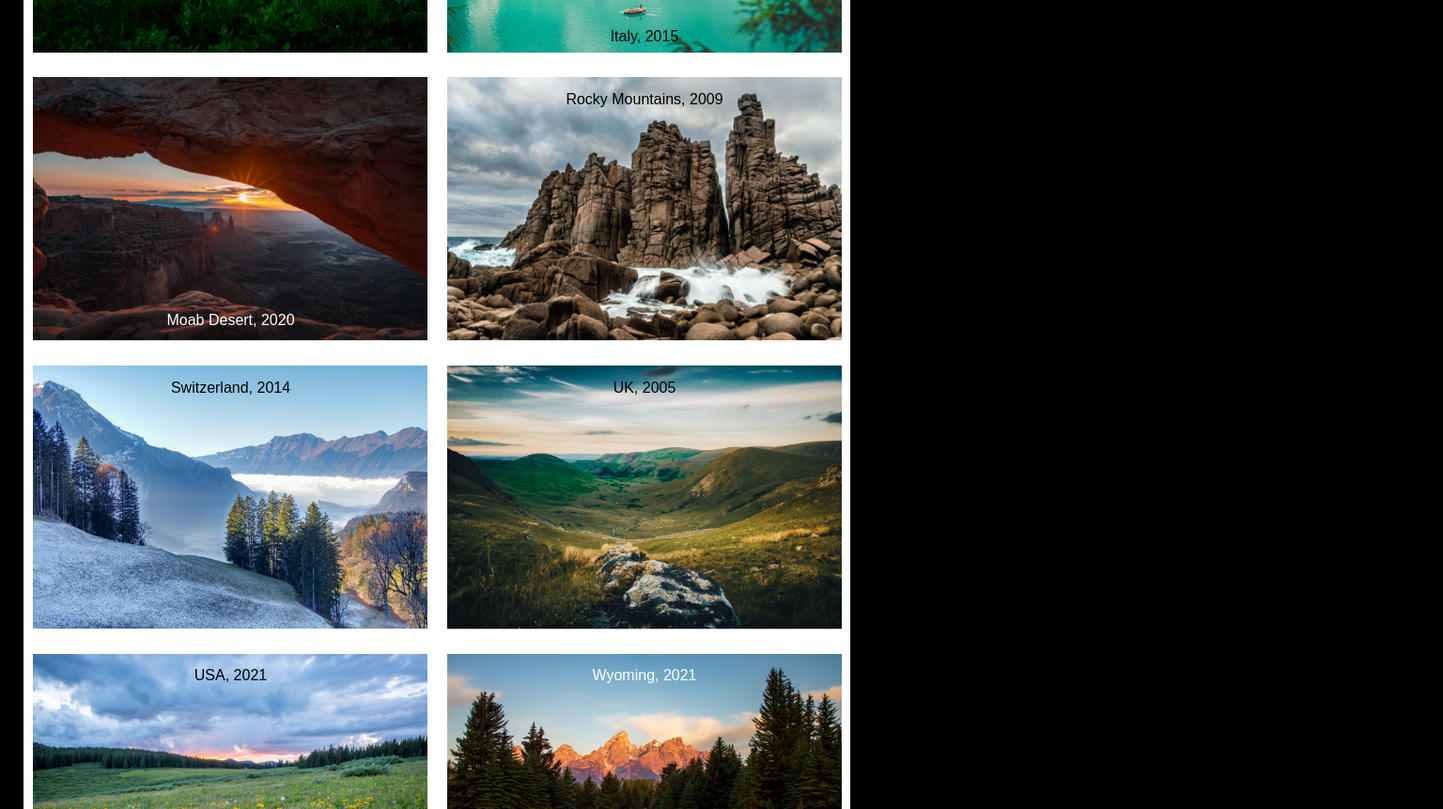
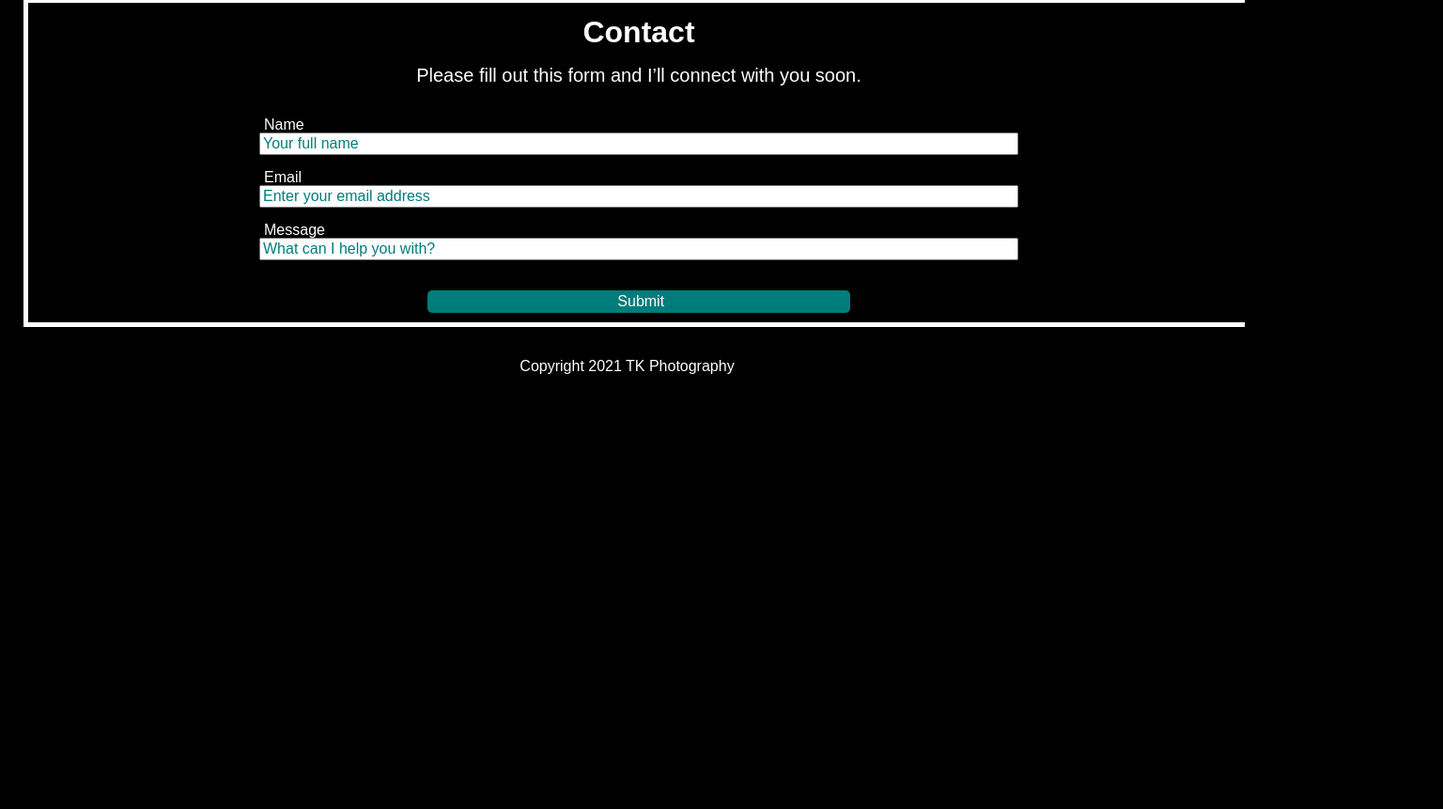
Before and after one commit to BriannaB3619/photogallery, a plain HTML site: page index.html in a window 1536 px wide. Shown: the part 1939-2800 px from the top of the page at 94% size. After the commit the page ends 2351 px from the top, so only its background shows below. Drawn offline with Linux system fonts and the light colour scheme.

Commit message:
updated index and styles
finished media query large in stylesheet and validated both index.html and styles.css

```diff
--- a/index.html
+++ b/index.html
@@ -113,7 +113,7 @@
         </main>
 
         <footer>
-        <small><p>Copyright 2021 TK Photography</p></small>
+        <p><small>Copyright 2021 TK Photography</small></p>
         </footer>
 
     </body>
--- a/styles.css
+++ b/styles.css
@@ -415,3 +415,67 @@ table {
 		padding-top:20px;
 	}
 }
+
+/*media query large*/
+@media screen and (min-width:1300px) {
+
+	body{
+		min-width: 1300px;
+	}
+	header{
+		width: 1300px;
+	}
+	main{
+		width:1300px;
+		box-sizing: border-box;
+		padding: 5px;
+        margin-right: 30px;
+	}
+
+	main h2, main p{
+		width:1300px;
+	}
+
+	h1{
+		justify-self:left;
+		width: 1300px;
+		padding:5px;
+	}
+	nav{
+		width:1300px;
+		justify-content: right;
+	}
+
+	div{
+		display:grid;
+		grid-template-columns: 1fr 1fr 1fr;
+		grid-gap: 1px;
+
+	}
+
+	section p, section h2{
+		width:1300px;
+		box-sizing: border-box;
+	}
+
+	section{
+		width:1300px;
+	}
+
+	input{
+		width: 800px;
+	}
+
+	#mysubmit{
+		width:450px;
+	}
+
+	ul li:nth-child(4){
+		left: 1245px;
+        top: 700px;
+    }
+
+	footer{
+		width: 1300px;
+	}
+}
```
